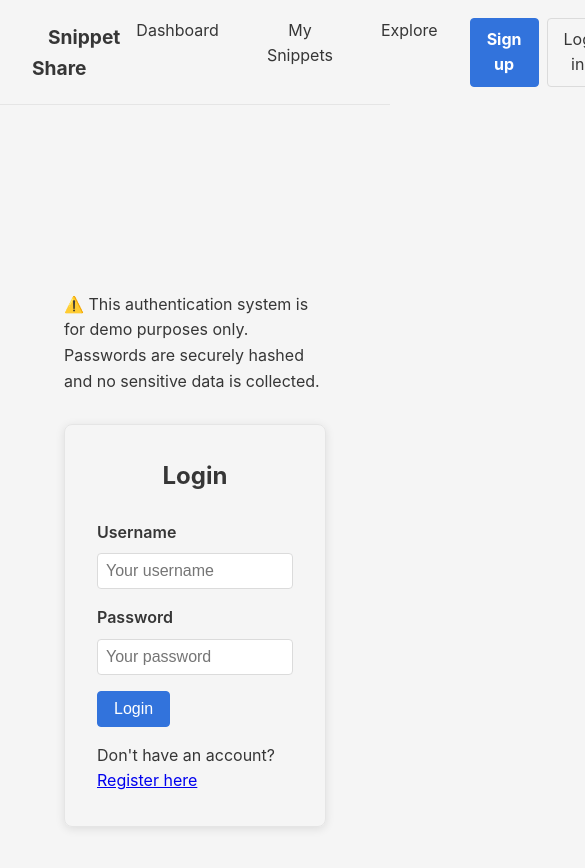
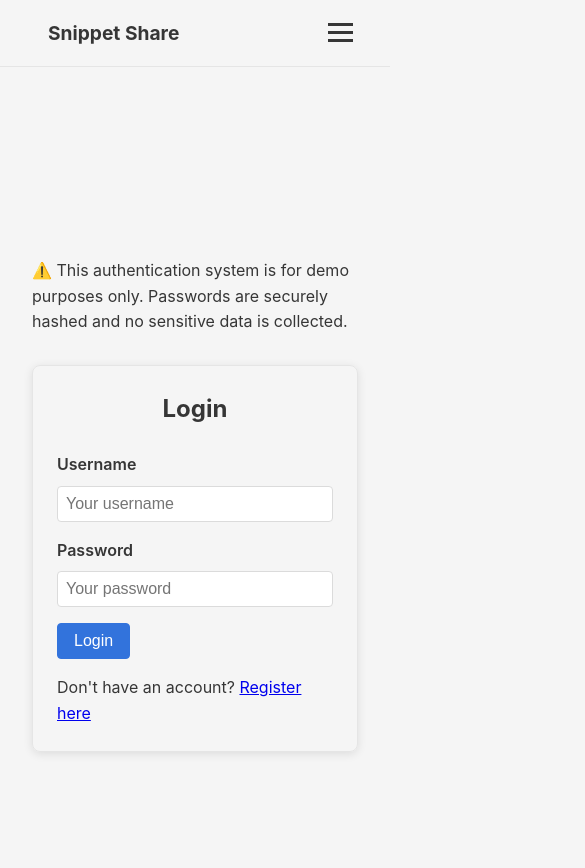
Before and after one commit to ruldak/vue_snippet_share, a Vue app: page /login in a window 390 px wide. Shown: the top 868 px of the page, 585 px wide, since content can reach past the window. Built offline with nearby package versions, Linux system fonts and the light colour scheme; no server answers.

Commit message:
improve responsiveness for all devices.

```diff
--- a/src/App.vue
+++ b/src/App.vue
@@ -44,6 +44,12 @@ body {
 .main-content {
   padding: 2rem;
   min-height: calc(100vh - 80px);
+}
+
+@media (max-width: 768px) {
+  .main-content {
+    padding: 1rem;
+  }
 }
 
 .button {
--- a/src/components/NavigationBar.vue
+++ b/src/components/NavigationBar.vue
@@ -2,8 +2,20 @@
   <nav class="navbar">
     <div class="navbar-brand">
       <router-link to="/" class="navbar-item">Snippet Share</router-link>
+      <a
+        role="button"
+        class="navbar-burger"
+        :class="{ 'is-active': isMenuOpen }"
+        @click="toggleMenu"
+        aria-label="menu"
+        aria-expanded="false"
+      >
+        <span aria-hidden="true"></span>
+        <span aria-hidden="true"></span>
+        <span aria-hidden="true"></span>
+      </a>
     </div>
-    <div class="navbar-menu">
+    <div class="navbar-menu" :class="{ 'is-active': isMenuOpen }">
       <div class="navbar-start">
         <router-link to="/" class="navbar-item">Dashboard</router-link>
         <router-link to="/snippets" class="navbar-item">My Snippets</router-link>
@@ -31,7 +43,7 @@
 </template>
 
 <script setup>
-import { computed } from 'vue'
+import { computed, ref } from 'vue'
 import { useRouter } from 'vue-router'
 import { useAuthStore } from '../store/auth'
 
@@ -39,6 +51,11 @@ const authStore = useAuthStore()
 const router = useRouter()
 
 const isAuthenticated = computed(() => authStore.isAuthenticated)
+const isMenuOpen = ref(false)
+
+const toggleMenu = () => {
+  isMenuOpen.value = !isMenuOpen.value
+}
 
 const logout = () => {
   authStore.logout()
@@ -48,6 +65,7 @@ const logout = () => {
 
 <style scoped>
 .navbar {
+  position: relative; /* Add this */
   display: flex;
   justify-content: space-between;
   align-items: center;
@@ -59,6 +77,24 @@ const logout = () => {
 .navbar-brand {
   font-weight: bold;
   font-size: 1.2rem;
+  display: flex;
+  align-items: center;
+  justify-content: space-between;
+  width: 100%;
+}
+
+.navbar-burger {
+  display: none;
+  cursor: pointer;
+}
+
+.navbar-burger span {
+  display: block;
+  width: 25px;
+  height: 3px;
+  margin: 5px;
+  background-color: #363636;
+  transition: all 0.3s;
 }
 
 .navbar-menu {
@@ -90,4 +126,44 @@ const logout = () => {
   display: flex;
   gap: 0.5rem;
 }
+
+@media (max-width: 768px) {
+  .navbar-burger {
+    display: block;
+  }
+
+  .navbar-menu {
+    z-index: 10; /* Add this */
+    display: none;
+    position: absolute;
+    left: 0;
+    top: 100%;
+    width: 100%;
+    background-color: #f5f5f5;
+    flex-direction: column;
+    padding: 1rem;
+    border-bottom: 1px solid #e5e5e5;
+  }
+
+  .navbar-menu.is-active {
+    display: flex;
+  }
+
+  .navbar-start {
+    flex-direction: column;
+    gap: 1rem;
+    width: 100%;
+  }
+
+  .navbar-end {
+    flex-direction: column;
+    gap: 1rem;
+    width: 100%;
+    margin-top: 1rem;
+  }
+
+  .buttons {
+    flex-direction: column;
+  }
+}
 </style>
--- a/src/views/DashboardView.vue
+++ b/src/views/DashboardView.vue
@@ -363,4 +363,31 @@ const formatDate = (dateString) => {
   text-align: center;
   padding: 2rem;
 }
+
+@media (max-width: 768px) {
+  .dashboard {
+    padding: 1rem;
+  }
+
+  .title {
+    font-size: 2rem;
+  }
+
+  .subtitle {
+    font-size: 1rem;
+  }
+
+  .stats-grid {
+    grid-template-columns: 1fr;
+  }
+
+  .snippet-card {
+    flex-direction: column;
+  }
+
+  .snippet-actions {
+    margin-top: 1rem;
+    align-self: flex-start;
+  }
+}
 </style>
--- a/src/views/LoginView.vue
+++ b/src/views/LoginView.vue
@@ -139,4 +139,14 @@ const handleLogin = async () => {
   margin-top: 1rem;
   padding: 1rem;
 }
+
+@media (max-width: 768px) {
+  .auth-container {
+    padding: 1rem;
+  }
+
+  .auth-card {
+    padding: 1.5rem;
+  }
+}
 </style>
--- a/src/views/SnippetDetailView.vue
+++ b/src/views/SnippetDetailView.vue
@@ -19,15 +19,12 @@
           <h1 class="snippet-title">{{ snippet.title }}</h1>
           <div class="snippet-meta">
             <div class="meta-item">
-              <i class="fas fa-user"></i>
               <span>Created by {{ snippet.user }}</span>
             </div>
             <div class="meta-item">
-              <i class="fas fa-calendar"></i>
               <span>{{ formatDate(snippet.created_at) }}</span>
             </div>
             <div class="meta-item">
-              <i class="fas fa-tag"></i>
               <span v-if="snippet.language == 'django'" class="tag" :class="languageClass(snippet.language)">
                 {{ snippet.language }} template
               </span>
@@ -36,13 +33,11 @@
               </span>
             </div>
             <div class="meta-item">
-              <i class="fas fa-eye"></i>
               <span class="tag" :class="visibilityClass(snippet.visibility)">
                 {{ snippet.visibility }}
               </span>
             </div>
             <div v-if="snippet.expires_at" class="meta-item">
-              <i class="fas fa-clock"></i>
               <span>Expires {{ formatDate(snippet.expires_at) }}</span>
             </div>
             <div v-if="snippet.is_expired" class="meta-item">
@@ -56,7 +51,6 @@
             :to="`/snippets/${snippet.id}/edit`"
             class="button is-outlined is-primary"
           >
-            <i class="fas fa-edit"></i>
             Edit
           </router-link>
           <button
@@ -67,7 +61,6 @@
           >
             <span v-if="isDeleting">Deleting...</span>
             <span v-else>
-              <i class="fas fa-trash"></i>
               Delete
             </span>
           </button>
@@ -422,19 +415,41 @@ pre {
 }
 
 @media (max-width: 768px) {
+  .snippet-detail-view {
+    padding: 1rem;
+  }
+
   .snippet-header {
     flex-direction: column;
     gap: 1rem;
+    padding: 1.5rem;
   }
 
   .snippet-actions {
-    width: 100%;
-    justify-content: flex-end;
+    width: fit-content;
   }
 
   .snippet-meta {
     flex-direction: column;
     align-items: flex-start;
+    gap: 0.75rem;
+  }
+
+  .code-section,
+  .analytics-section {
+    padding: 1.5rem;
+  }
+
+  .snippet-title {
+    font-size: 1rem;
+  }
+
+  .meta-item {
+	font-size: .7rem;
+  }
+
+  .code-container {
+	font-size: .5rem;
   }
 }
 </style>
--- a/src/views/SnippetView.vue
+++ b/src/views/SnippetView.vue
@@ -418,5 +418,9 @@ const formatDate = (dateString) => {
   .snippet-actions {
     justify-content: flex-end;
   }
+
+  .snippet-preview {
+	overflow: auto;
+  }
 }
 </style>
```
